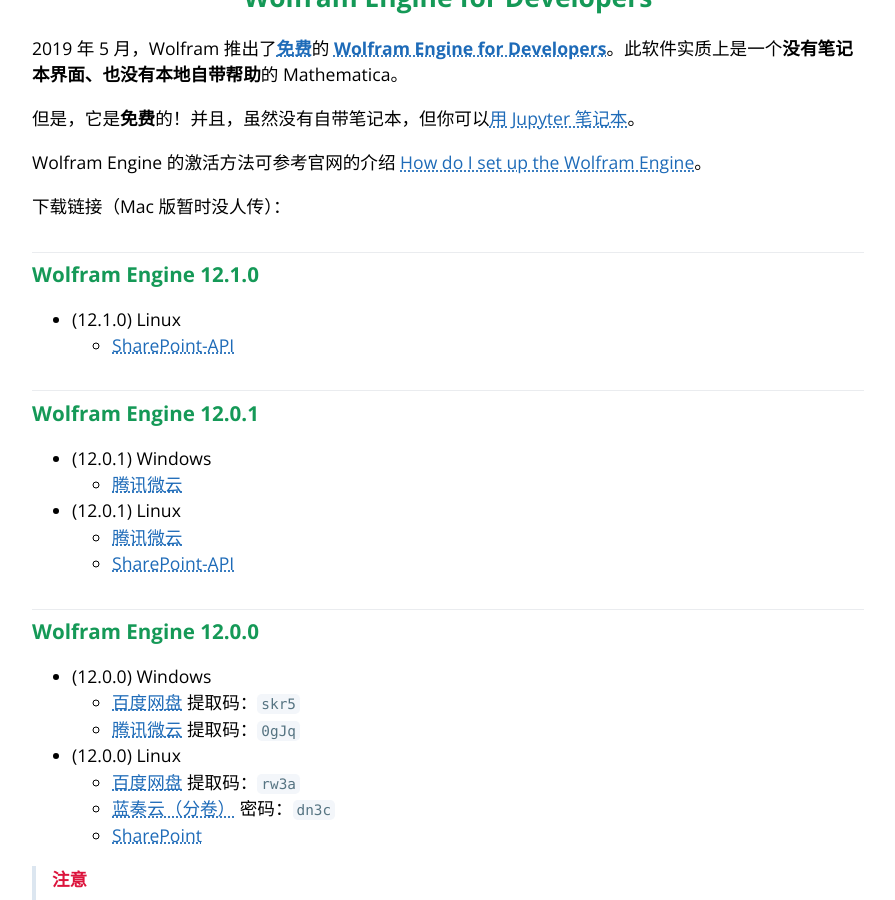
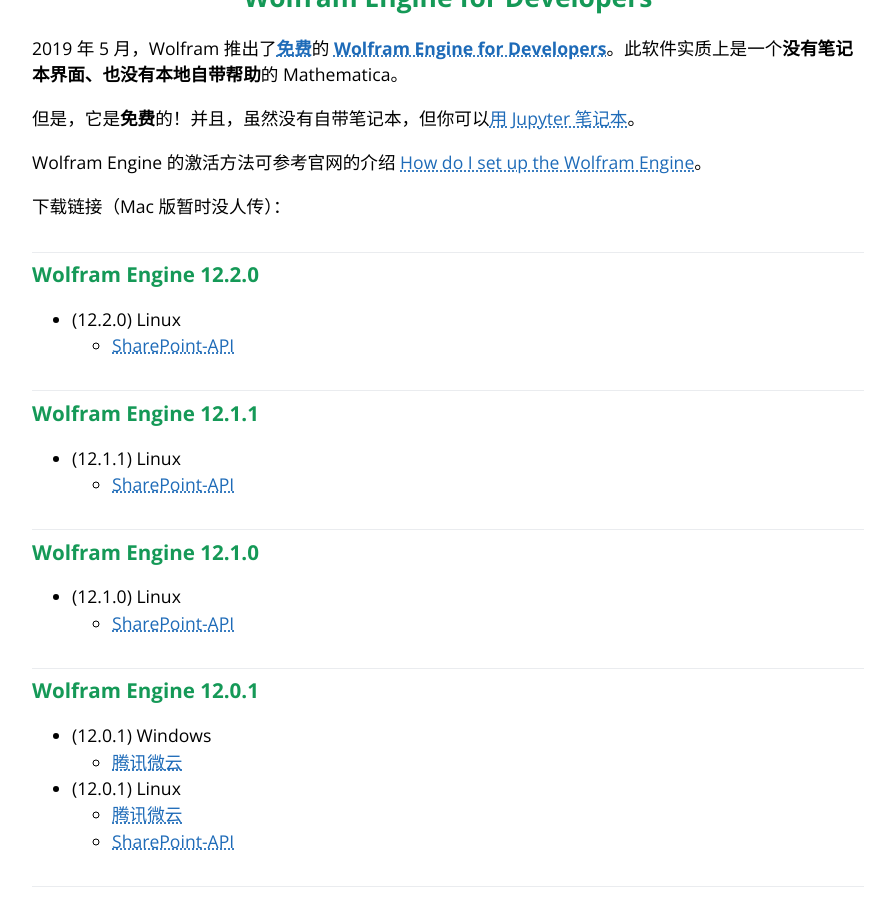
Before and after one commit to TieBaMma/InstallTutorial, a Jekyll site: the page built from index.md, in a window 1280 px wide and 900 px high, scrolled down 1675 px. Shown: the whole window, without its empty margins (192-1087 px from the left). Built offline with Jekyll 4.4.1, drawn with Linux system fonts in a browser that asks for light colours.

Commit message:
补 Engine Linux 12.1.1 和 12.2.0 下载链接

```diff
--- a/index.md
+++ b/index.md
@@ -56,6 +56,16 @@
 Wolfram Engine 的激活方法可参考官网的介绍 [How do I set up the Wolfram Engine](https://support.wolfram.com/kb/45743)。
 
 下载链接（Mac 版暂时没人传）：
+
+### Wolfram Engine 12.2.0
+
+* (12.2.0) Linux
+  * [SharePoint-API](https://wdm.undo.icu/wyd/WolframEngine/12.2.0/)
+
+### Wolfram Engine 12.1.1
+
+* (12.1.1) Linux
+  * [SharePoint-API](https://wdm.undo.icu/wyd/WolframEngine/12.1.1/)
 
 ### Wolfram Engine 12.1.0
 
```
